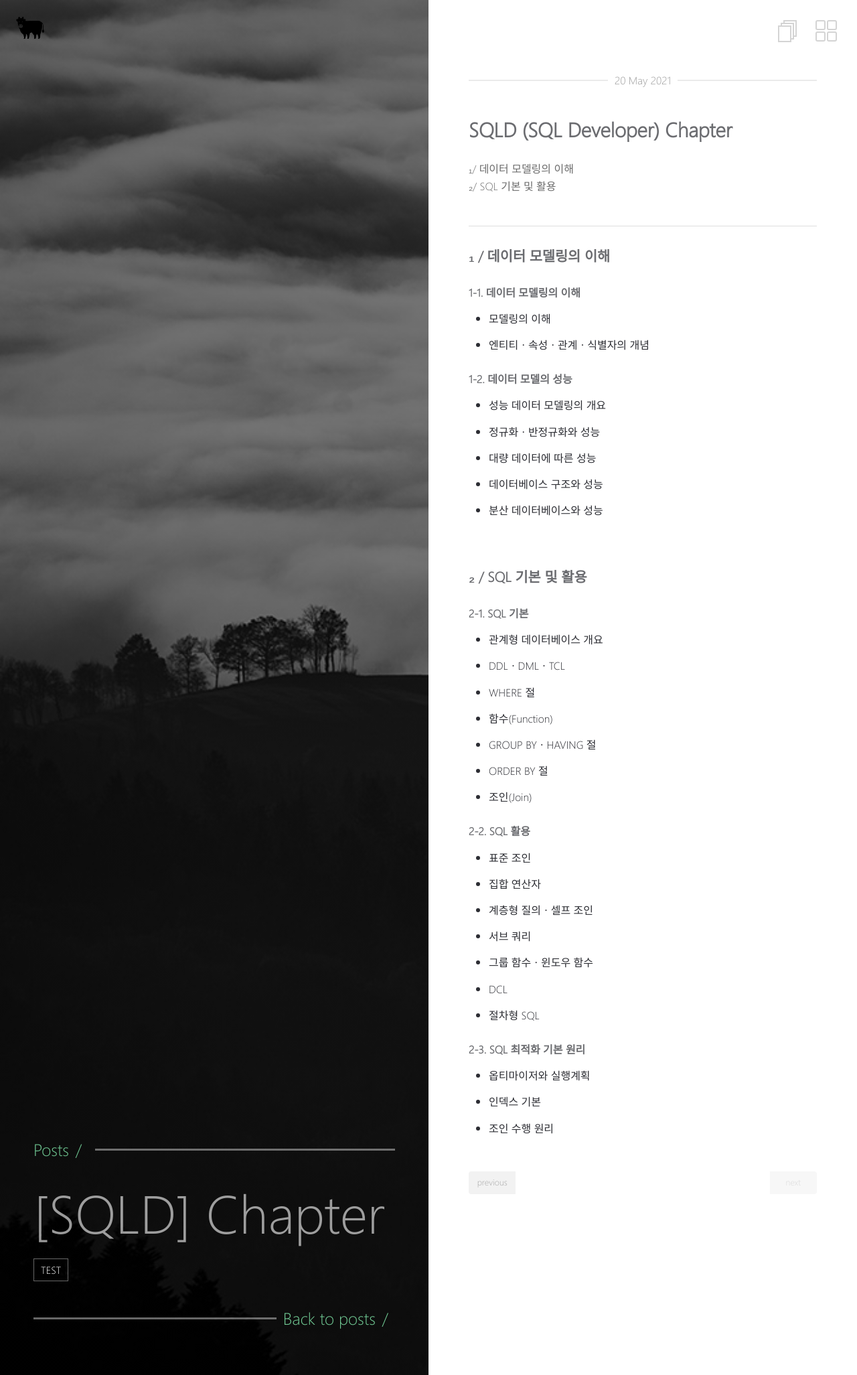
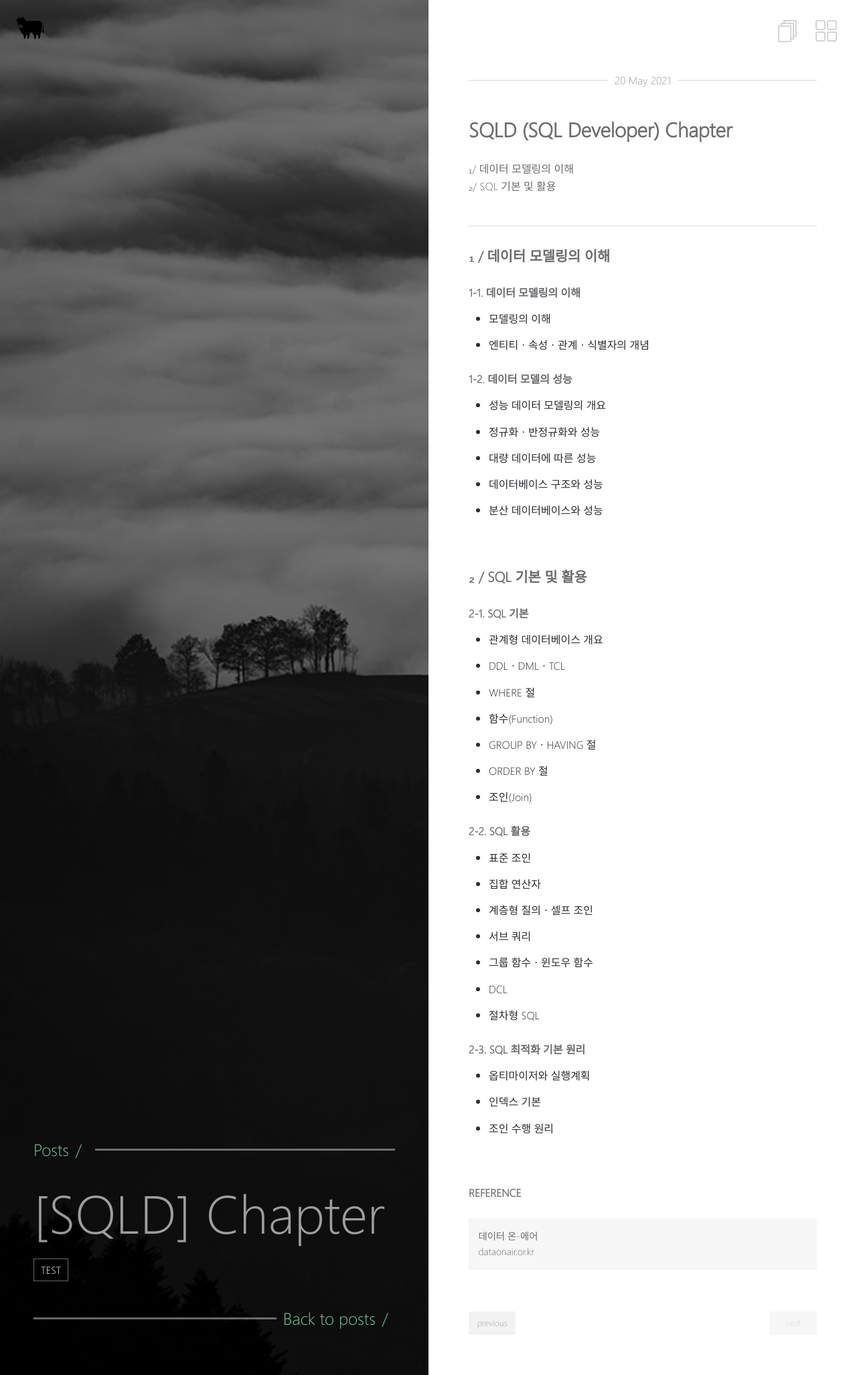
Before and after one commit to uunwon/uunwon.github.io, a Jekyll site: the page built from _posts/2021-05-20-SQLD.md, in a window 1280 px wide. Shown: the whole page at 67% size. Built offline with Jekyll 4.4.1, drawn with Linux system fonts in a browser that asks for light colours.

Commit message:
add reference

```diff
--- a/_posts/2021-05-20-SQLD.md
+++ b/_posts/2021-05-20-SQLD.md
@@ -54,3 +54,10 @@ tag:
 - 옵티마이저와 실행계획
 - 인덱스 기본
 - 조인 수행 원리
+
+<br>
+
+#### REFERENCE
+데이터 온-에어
+dataonair.or.kr
+{: .notice}
```
